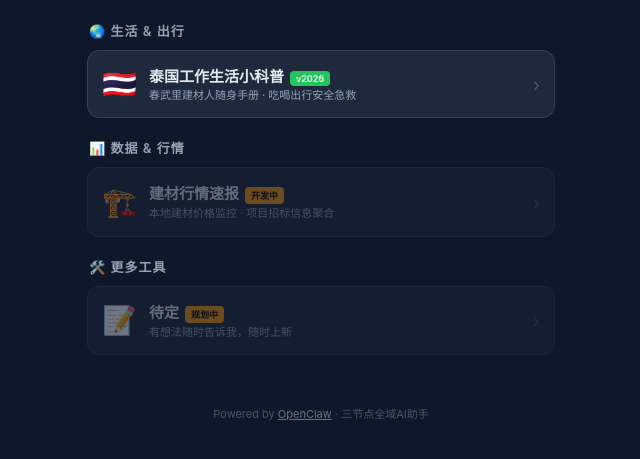
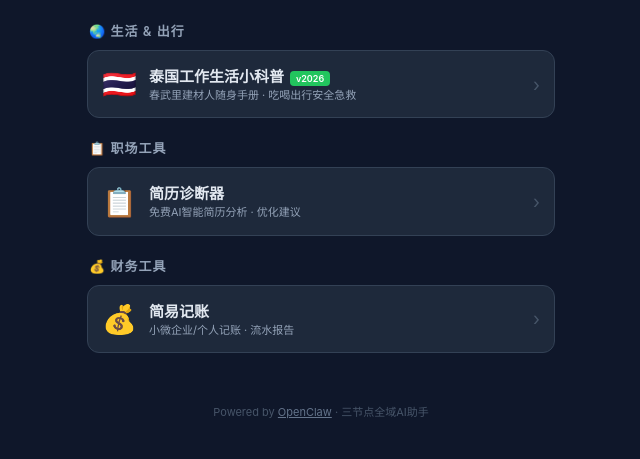
Before and after one commit to yhmy2025/yhmy2025.github.io, a plain HTML site: page index.html in a window 1280 px wide. Shown: the part 163-622 px from the top of the page, without its empty margins (319-959 px from the left). Drawn offline with Linux system fonts and the light colour scheme.

Commit message:
feat: 添加resume-checker和small-accounting到导航页

```diff
--- a/index.html
+++ b/index.html
@@ -22,7 +22,6 @@ body{background:#0f172a;min-height:100vh;max-width:500px;margin:0 auto;color:#e2
 .card .arrow{color:#475569;font-size:18px;margin-left:8px}
 .badge{display:inline-block;font-size:9px;padding:2px 6px;border-radius:4px;margin-left:6px;font-weight:600}
 .badge-new{background:#22c55e;color:#fff}
-.badge-wip{background:#f59e0b;color:#000}
 .footer{text-align:center;padding:30px 0 20px;font-size:11px;color:#475569}
 .footer a{color:#64748b}
 </style>
@@ -48,24 +47,24 @@ body{background:#0f172a;min-height:100vh;max-width:500px;margin:0 auto;color:#e2
 </div>
 
 <div class="section">
-  <div class="section-title">📊 数据 & 行情</div>
-  <a class="card" style="opacity:0.4">
-    <span class="emoji">🏗️</span>
+  <div class="section-title">📋 职场工具</div>
+  <a class="card" href="/resume-checker/">
+    <span class="emoji">📋</span>
     <div class="info">
-      <div class="name">建材行情速报<span class="badge badge-wip">开发中</span></div>
-      <div class="desc">本地建材价格监控 · 项目招标信息聚合</div>
+      <div class="name">简历诊断器</div>
+      <div class="desc">免费AI智能简历分析 · 优化建议</div>
     </div>
     <span class="arrow">›</span>
   </a>
 </div>
 
 <div class="section">
-  <div class="section-title">🛠️ 更多工具</div>
-  <a class="card" style="opacity:0.4">
-    <span class="emoji">📝</span>
+  <div class="section-title">💰 财务工具</div>
+  <a class="card" href="/small-accounting/">
+    <span class="emoji">💰</span>
     <div class="info">
-      <div class="name">待定<span class="badge badge-wip">规划中</span></div>
-      <div class="desc">有想法随时告诉我，随时上新</div>
+      <div class="name">简易记账</div>
+      <div class="desc">小微企业/个人记账 · 流水报告</div>
     </div>
     <span class="arrow">›</span>
   </a>
```
